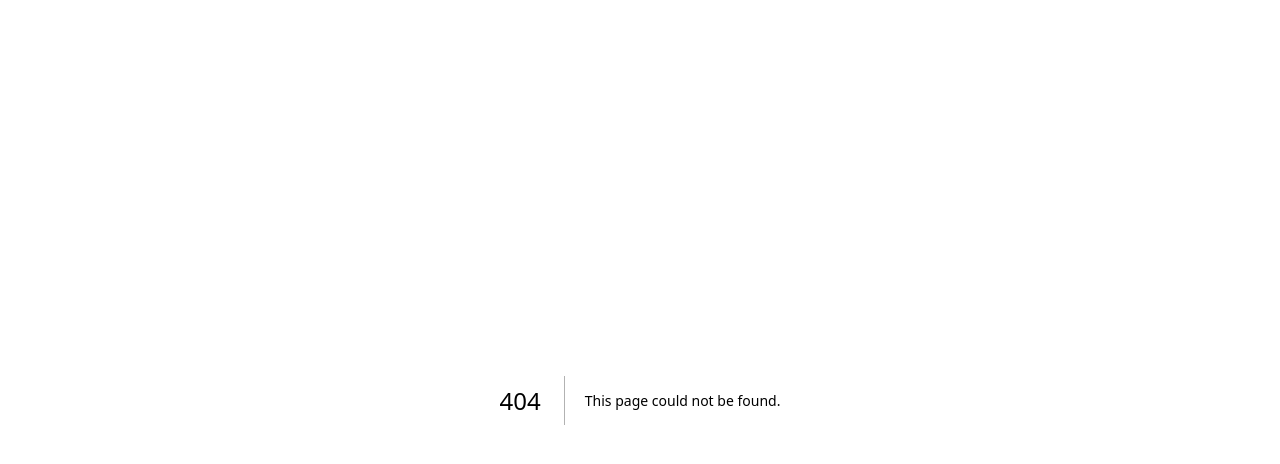
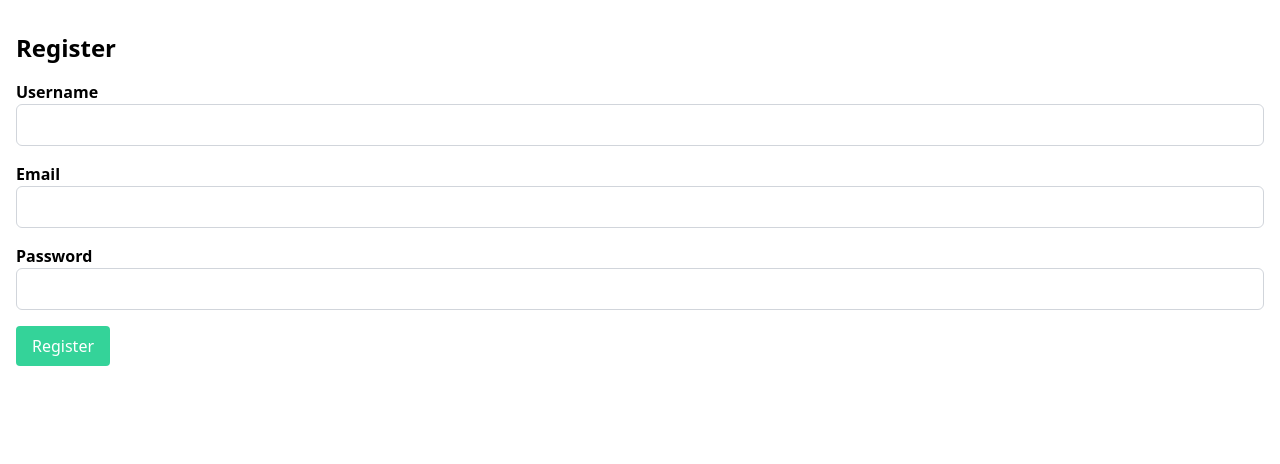
Before and after one commit to ericnabofa/digs.devmole, a Next.js app in the folder frontend/: page /register in a window 1280 px wide. Before the commit this address had no page. Shown: the top 464 px of the page. Built offline with nearby package versions, Linux system fonts and the light colour scheme.

Commit message:
adds authentication on the frontend by creating register and login pages, as well as managing authentication states

```diff
--- /dev/null
+++ b/frontend/contexts/AuthContext.js
@@ -0,0 +1,38 @@
+// contexts/AuthContext.js
+import { createContext, useState, useEffect } from 'react';
+import axios from 'axios';
+
+export const AuthContext = createContext();
+
+export function AuthProvider({ children }) {
+  const [user, setUser] = useState(null);
+
+  useEffect(() => {
+    // Check if token exists
+    const token = localStorage.getItem('token');
+    if (token) {
+      // Optionally, verify token and fetch user data
+      axios
+        .get('http://localhost:5000/api/auth/me', {
+          headers: { Authorization: `Bearer ${token}` },
+        })
+        .then((response) => {
+          setUser(response.data.user);
+        })
+        .catch(() => {
+          localStorage.removeItem('token');
+        });
+    }
+  }, []);
+
+  const logout = () => {
+    localStorage.removeItem('token');
+    setUser(null);
+  };
+
+  return (
+    <AuthContext.Provider value={{ user, setUser, logout }}>
+      {children}
+    </AuthContext.Provider>
+  );
+}
--- a/frontend/pages/_app.js
+++ b/frontend/pages/_app.js
@@ -1,5 +1,13 @@
 import '../styles/global.css';
 
-export default function MyApp({ Component, pageProps }) {
-    return <Component {...pageProps} />;
+import { AuthProvider } from '@/contexts/AuthContext';
+
+function MyApp({ Component, pageProps }) {
+  return (
+    <AuthProvider>
+      <Component {...pageProps} />
+    </AuthProvider>
+  );
 }
+
+export default MyApp;
--- /dev/null
+++ b/frontend/pages/login.jsx
@@ -0,0 +1,61 @@
+// pages/login.jsx
+import { useState } from 'react';
+import axios from 'axios';
+import { useRouter } from 'next/router';
+
+export default function Login() {
+  const [email, setEmail] = useState('');
+  const [password, setPassword] = useState('');
+  const router = useRouter();
+
+  const handleLogin = async (e) => {
+    e.preventDefault();
+    try {
+      const response = await axios.post('http://localhost:5000/api/auth/login', {
+        email,
+        password,
+      });
+      // Save token and user data
+      localStorage.setItem('token', response.data.token);
+      setUser(response.data.user);
+      // Redirect to home or profile page
+      router.push('/');
+    } catch (error) {
+      console.error('Error logging in:', error);
+      alert('Login failed');
+    }
+  };
+
+  return (
+    <div className="container mx-auto px-4 py-8">
+      <h1 className="text-2xl font-bold mb-4">Login</h1>
+      <form onSubmit={handleLogin} className="space-y-4">
+        <div>
+          <label htmlFor="email" className="block font-semibold">Email</label>
+          <input
+            id="email"
+            type="email"
+            className="w-full border border-gray-300 rounded-md p-2"
+            value={email}
+            onChange={(e) => setEmail(e.target.value)}
+            required
+          />
+        </div>
+        <div>
+          <label htmlFor="password" className="block font-semibold">Password</label>
+          <input
+            id="password"
+            type="password"
+            className="w-full border border-gray-300 rounded-md p-2"
+            value={password}
+            onChange={(e) => setPassword(e.target.value)}
+            required
+          />
+        </div>
+        <button className="px-4 py-2 bg-primary text-white rounded" type="submit">
+          Login
+        </button>
+      </form>
+    </div>
+  );
+}
--- /dev/null
+++ b/frontend/pages/register.jsx
@@ -0,0 +1,74 @@
+// pages/register.jsx
+import { useState } from 'react';
+import axios from 'axios';
+import { useRouter } from 'next/router';
+
+export default function Register() {
+  const [username, setUsername] = useState('');
+  const [email, setEmail] = useState('');
+  const [password, setPassword] = useState('');
+  const router = useRouter();
+
+  const handleRegister = async (e) => {
+    e.preventDefault();
+    try {
+      const response = await axios.post('http://localhost:5000/api/auth/register', {
+        username,
+        email,
+        password,
+      });
+      // Save token and user data (consider using context or state management)
+      localStorage.setItem('token', response.data.token);
+      setUser(response.data.user);
+      // Redirect to home or profile page
+      router.push('/');
+    } catch (error) {
+      console.error('Error registering:', error);
+      alert('Registration failed');
+    }
+  };
+
+  return (
+    <div className="container mx-auto px-4 py-8">
+      <h1 className="text-2xl font-bold mb-4">Register</h1>
+      <form onSubmit={handleRegister} className="space-y-4">
+        <div>
+          <label htmlFor="username" className="block font-semibold">Username</label>
+          <input
+            id="username"
+            type="text"
+            className="w-full border border-gray-300 rounded-md p-2"
+            value={username}
+            onChange={(e) => setUsername(e.target.value)}
+            required
+          />
+        </div>
+        <div>
+          <label htmlFor="email" className="block font-semibold">Email</label>
+          <input
+            id="email"
+            type="email"
+            className="w-full border border-gray-300 rounded-md p-2"
+            value={email}
+            onChange={(e) => setEmail(e.target.value)}
+            required
+          />
+        </div>
+        <div>
+          <label htmlFor="password" className="block font-semibold">Password</label>
+          <input
+            id="password"
+            type="password"
+            className="w-full border border-gray-300 rounded-md p-2"
+            value={password}
+            onChange={(e) => setPassword(e.target.value)}
+            required
+          />
+        </div>
+        <button className="px-4 py-2 bg-primary text-white rounded" type="submit">
+          Register
+        </button>
+      </form>
+    </div>
+  );
+}
```
